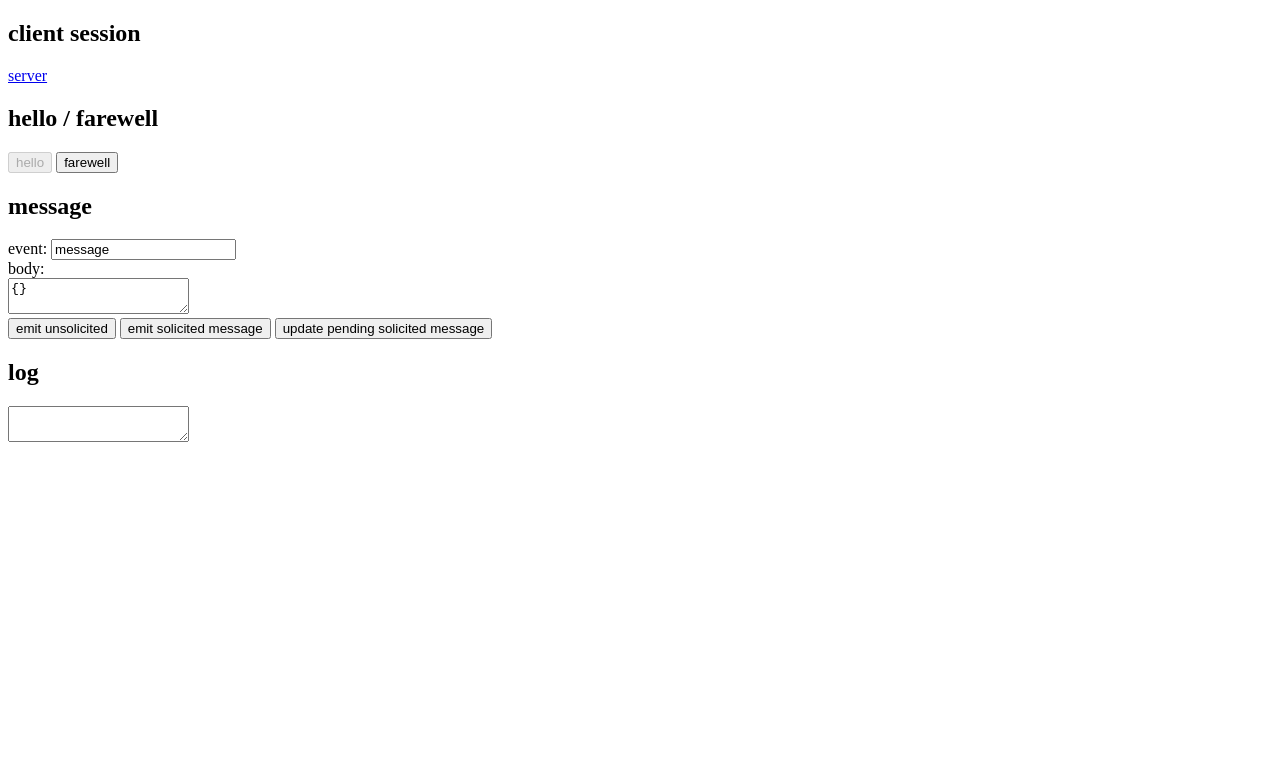
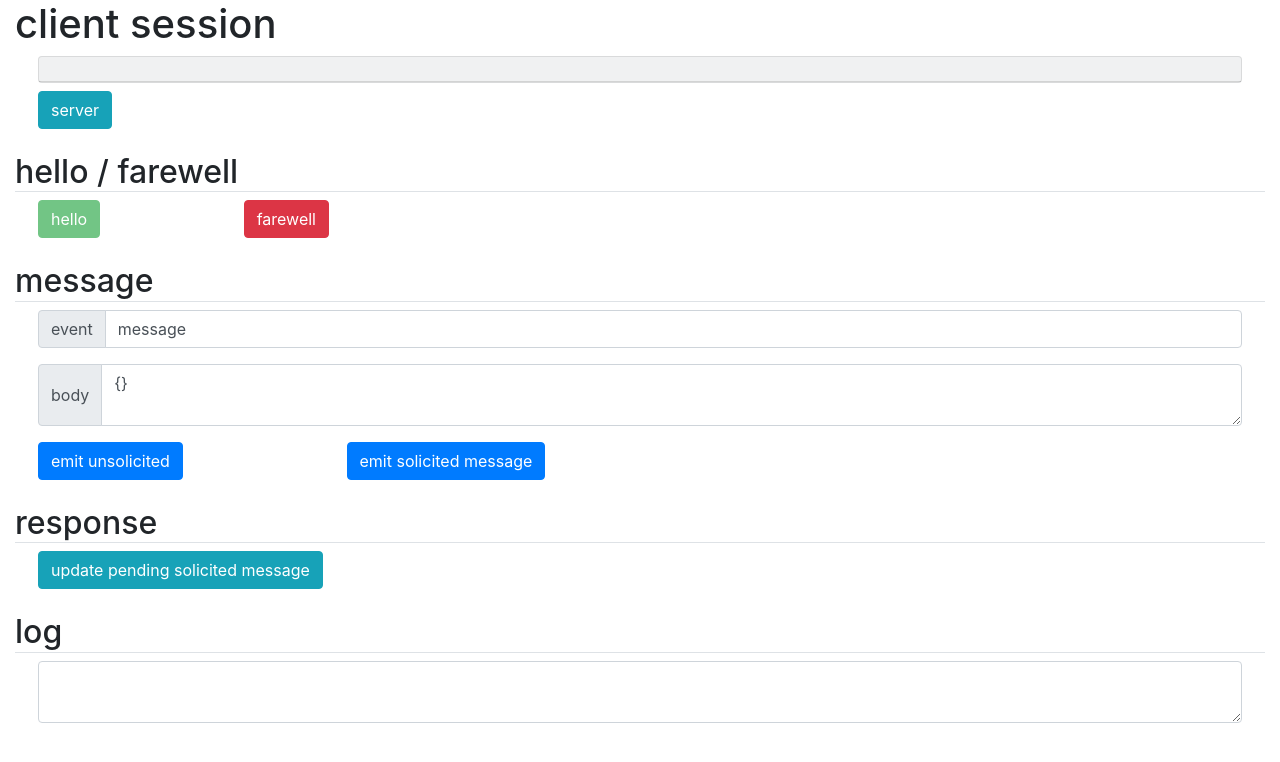
Before and after one commit to CODIANZ/templ.webapp_client, a website built with webpack: page html/client.html in a window 1280 px wide. Both pictures are taken after a click on the button "hello". Built offline with nearby package versions, Linux system fonts and the light colour scheme; no server answers; what syncsocketio would draw is missing.

Commit message:
bootstrap を導入して体裁を調整

```diff
--- a/html/client.html
+++ b/html/client.html
@@ -1,41 +1,127 @@
 <!DOCTYPE html>
 <html>
 <head>
+  <title>client</title>
   <script src="js/dist/client.bundle.js" type="text/javascript"></script>
 </head>
 <body>
-  <h2>client session</h2>
-  <span id="session_id"></span>
-  <a id="server" target="_blank">server</a>
-  <h2>hello / farewell</h2>
-  <button id="hello">hello</button>
-  <button id="farewell">farewell</button>
-  <h2>message</h2>
-  event: <input id="message_event" value="message"><br>
-  body: <br>
-  <textarea id="message_body" type="text" value="body">{}</textarea><br>
-  <button id="emit_unsolicited_message">emit unsolicited</button>
-  <button id="emit_solicited_message">emit solicited message</button>
+<div class="container-fluid">
 
-  <button id="update_pending_solicited_messages">update pending solicited message</button>
+  <h1>client session</h2>
 
-  <ul id="pending_solicited_messages">
-    <li class="list_item template" style="display: none;">
-      <div>
-        index : <input class="index" disabled="disabled"></index><br>
-        event: <input id="message event" value="message"><br>
-        message:<br>
-        <textarea class="message body" disabled="disabled"></textarea><br>
-        event: <input id="response event" value="message"><br>
-        response:<br>
-        <textarea class="response body">{}</textarea><br>
-        <button class="emit">emit solicited response</button>
+    <div class="row m-2"><div class="col-12">
+    <div class="card bg-light">
+    <div id="session_id" class="card-header">push hello to connect server</div>
+    </div>
+  </div></div>
+
+  <div class="row m-2"><div class="col-12">
+    <a id="server" class="btn btn-info" target="_blank">server</a>
+  </div></div>
+
+  <h2 class="border-bottom mt-4">hello / farewell</h2>
+  <div class="row m-2">
+    <div class="col-2">
+      <button id="hello" class="btn btn-success">hello</button>
+    </div>
+    <div class="col-2">
+      <button id="farewell" class="btn btn-danger">farewell</button>
+    </div>
+  </div>
+
+  <h2 class="border-bottom mt-4">message</h2>
+
+  <div class="row m-2"><div class="col-12">
+    <div class="input-group mb-2">
+      <div class="input-group-prepend">
+        <span class="input-group-text">event</span>
       </div>
-    </li>
-  </ul>
+      <input id="message_event" class="form-control" value="message">
+    </div>
+  </div></div>
 
-  <h2>log</h2>
-  <textarea id="log"></textarea>
+  <div class="row m-2"><div class="col-12">
+    <div class="input-group mb-2">
+      <div class="input-group-prepend">
+        <span class="input-group-text">body</span>
+      </div>
+      <textarea id="message_body" class="form-control" value="body">{}</textarea>
+    </div>
+  </div></div>
 
+  <div class="row m-2">
+    <div class="col-3">
+      <button id="emit_unsolicited_message" class="btn btn-primary">emit unsolicited</button>
+    </div>
+    <div class="col-3">
+      <button id="emit_solicited_message" class="btn btn-primary">emit solicited message</button>
+    </div>
+  </div>
+
+  <h2 class="border-bottom mt-4">response</h2>
+
+  <div class="row m-2">
+    <div class="col-12">
+      <button id="update_pending_solicited_messages" class="btn btn-info">update pending solicited message</button>
+    </div>
+    <div class="col-12">
+      <div id="pending_solicited_messages" class="list-group">
+        <div class="list_item template list-group-item" style="display: none;">
+
+          <div class="input-group mb-2">
+            <div class="input-group-prepend">
+              <span class="input-group-text">index</span>
+            </div>
+            <input class="index form-control" disabled="disabled"></index>
+          </div>
+
+          <div class="input-group mb-2">
+            <div class="input-group-prepend">
+              <span class="input-group-text">event</span>
+            </div>
+            <input class="message event form-control" disabled="disabled"></index>
+          </div>
+
+          <div class="input-group mb-2">
+            <div class="input-group-prepend">
+              <span class="input-group-text">message</span>
+            </div>
+            <textarea class="message body form-control" disabled="disabled"></textarea>
+          </div>
+
+          <div class="input-group mb-2">
+            <div class="input-group-prepend">
+              <span class="input-group-text">event</span>
+            </div>
+            <input class="response event form-control" value="message"></index>
+          </div>
+
+          <div class="input-group mb-2">
+            <div class="input-group-prepend">
+              <span class="input-group-text">message</span>
+            </div>
+            <textarea class="response body form-control">{}</textarea>
+          </div>
+
+          <div class="row">
+            <div class="col-12">
+              <button class="emit btn btn-primary">emit solicited response</button>
+            </div>
+          </div>
+
+        </div>
+      </div>
+    </div>
+  </div>
+
+  <h2 class="border-bottom mt-4">log</h2>
+
+  <div class="row m-2">
+    <div class="col-12">
+      <textarea id="log" class="form-control"></textarea>
+    </div>
+  </div>
+
+</div>
 </body>
 </html>
--- a/src/client.ts
+++ b/src/client.ts
@@ -5,6 +5,8 @@ import { ExtURL } from "./ExtURL";
 import { RxUtil } from "./RxUtil";
 import { from } from "rxjs";
 import { map } from "rxjs/operators";
+import "bootstrap";
+import "bootstrap/scss/bootstrap.scss";
 
 const args = new ExtURL(document.URL);
 const host = args.getQueryParameter("host");
@@ -16,6 +18,7 @@ $(document).ready(()=>{
     g_socket = SyncSocketIO.connect(ss);
 
     $("#session_id").text(g_socket.SessionId);
+    document.title = `client: ${g_socket.SessionId}`;
 
     $("#server")
       .attr("href", `server.html?session_id=${g_socket.SessionId}&host=${host}`);
--- a/src/index.ts
+++ b/src/index.ts
@@ -1,6 +1,8 @@
 import { RxUtil } from "./RxUtil";
 import { mergeMap, map } from 'rxjs/operators';
 import { from } from "rxjs";
+import "bootstrap";
+import "bootstrap/scss/bootstrap.scss";
 
 const host = "localhost:50555";
 
@@ -9,6 +11,7 @@ $(document).ready(()=>{
   $("#update").on("click", ()=>{
     doUpdate();
   });
+  doUpdate();
 });
 
 function doUpdate() {
@@ -21,9 +24,12 @@ function doUpdate() {
       return from(x);
     }))
     .pipe(map((x)=>{
-      const li = $("<li></li>");
-      li.append(`<a href="server.html?host=${host}&session_id=${x}" target="_blank">${x}</a>`);
-      return li;
+      return $("<a></a>")
+        .attr("href", `server.html?host=${host}&session_id=${x}`)
+        .attr("target", "_blank")
+        .addClass("list-group-item")
+        .addClass("list-group-item-action")
+        .text(x as string);
     }))
     .pipe(map((x)=>{
       $("#socket_ids").append(x);
--- a/src/server.ts
+++ b/src/server.ts
@@ -2,6 +2,8 @@ import { ExtURL } from "./ExtURL";
 import { RxUtil } from "./RxUtil";
 import { mergeMap, map } from "rxjs/operators";
 import { from } from "rxjs";
+import "bootstrap";
+import "bootstrap/scss/bootstrap.scss";
 
 const args = new ExtURL(document.URL);
 const host = args.getQueryParameter("host");
@@ -10,6 +12,7 @@ const session_id = args.getQueryParameter("session_id");
 
 $(document).ready(()=>{
   $("#session_id").text(session_id!);
+  document.title = `server: ${session_id}`;
 
   $("#emit_unsolicited_message").on("click", ()=>{
     RxUtil.doSubscribe("emit_unsolicited_message", RxUtil.postJson(`http://${host}/debugger`, {
--- a/webpack.config.js
+++ b/webpack.config.js
@@ -24,7 +24,7 @@ module.exports = {
         use: [
           "style-loader",
           "css-loader",
-//          "sass-loader"
+          "sass-loader"
         ]
       },
       {
```
Also changed, not shown: html/index.html (+16 -4 lines), html/server.html (+106 -26 lines), package.json (+9 -0 lines), 1 other file.
